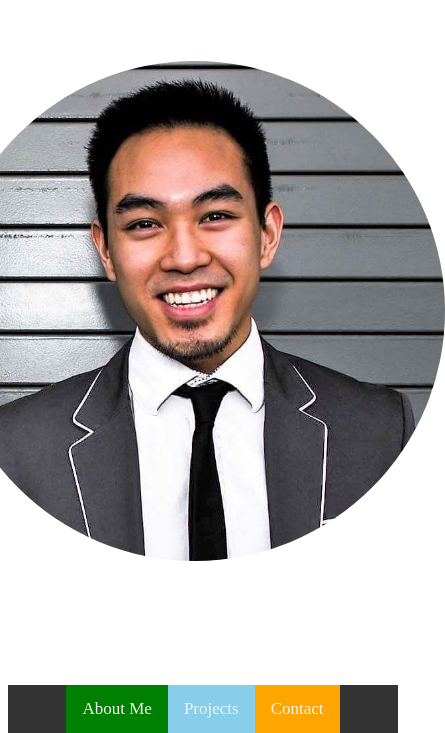
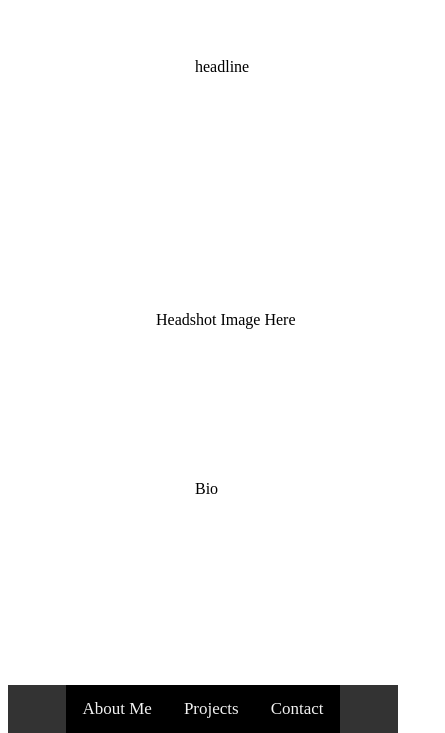
Before and after one commit to enguyen89141/portfolio, a plain HTML site: page index.html in a window 390 px wide. Shown: the part 111-844 px from the top of the page, 445 px wide, since content can reach past the window. Drawn offline with Linux system fonts and the light colour scheme.

Commit message:
reverted back and changed so it was a basic HTML wireframe

```diff
--- a/index.html
+++ b/index.html
@@ -16,8 +16,12 @@
                 <a href="projects.html" id="projects">Projects</a>
                 <a href="contact.html" id="contact">Contact</a>
             </div>
-        <div role="main">
-            <img class="headshot" src="./images/me.jpg" alt="A headshot of Eric Nguyen">
+        <label class="headline">headline</label>
+        <div class="main">
+            <label>
+                Headshot Image Here
+            </label>
         </div>
+        <label class="bio">Bio</label>
     </body>
 </html>
--- a/main.css
+++ b/main.css
@@ -17,17 +17,17 @@
 
 #about {
     top: 345px;
-    background-color: green;
+    background-color: black;
 }
 
 #projects{
     top: 435px;
-    background-color: skyblue;
+    background-color: black;
 }
 
 #contact {
     top: 525px;
-    background-color: orange;
+    background-color: black;
 }
 
 img {
@@ -47,7 +47,7 @@ position: absolute;
     display: none;
 }
 
-@media screen and (max-width: 600px){
+@media screen and (max-width: 900px){
    .sideNav{
        display: none;
    }
@@ -72,4 +72,26 @@ position: absolute;
   img{
       height: auto;
   }
+  .bio{
+      top: 70%;
+  }
+  .headline{
+      top: 20%;
+  }
 }
+.main{
+    text-align: center;
+    position: absolute;
+    top: 50%;
+    left: 40%;
+}
+.headline{
+    position: absolute;
+    left: 50%;
+}
+.bio{
+    text-align: center;
+    position: absolute;
+    bottom: 0;
+    left: 50%;
+}
```
